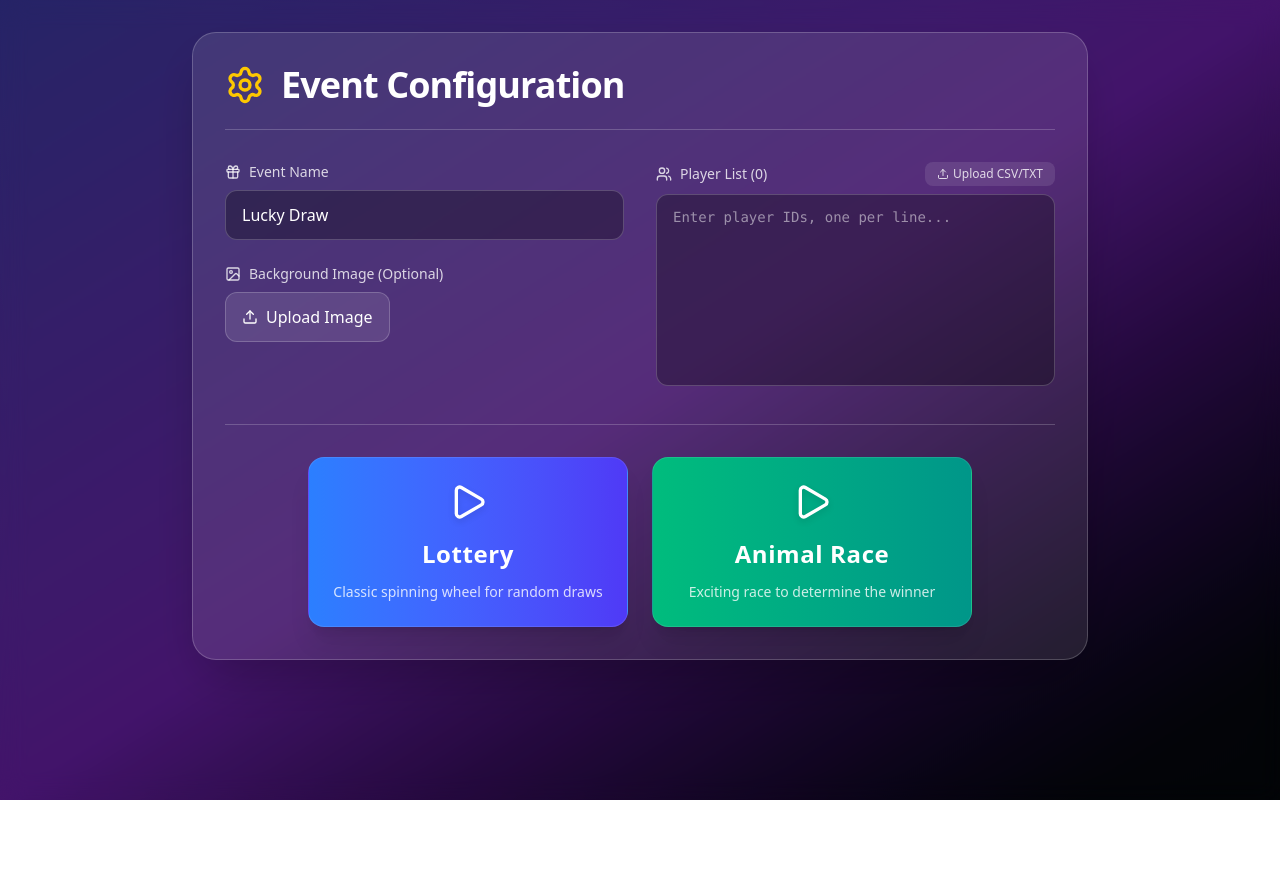
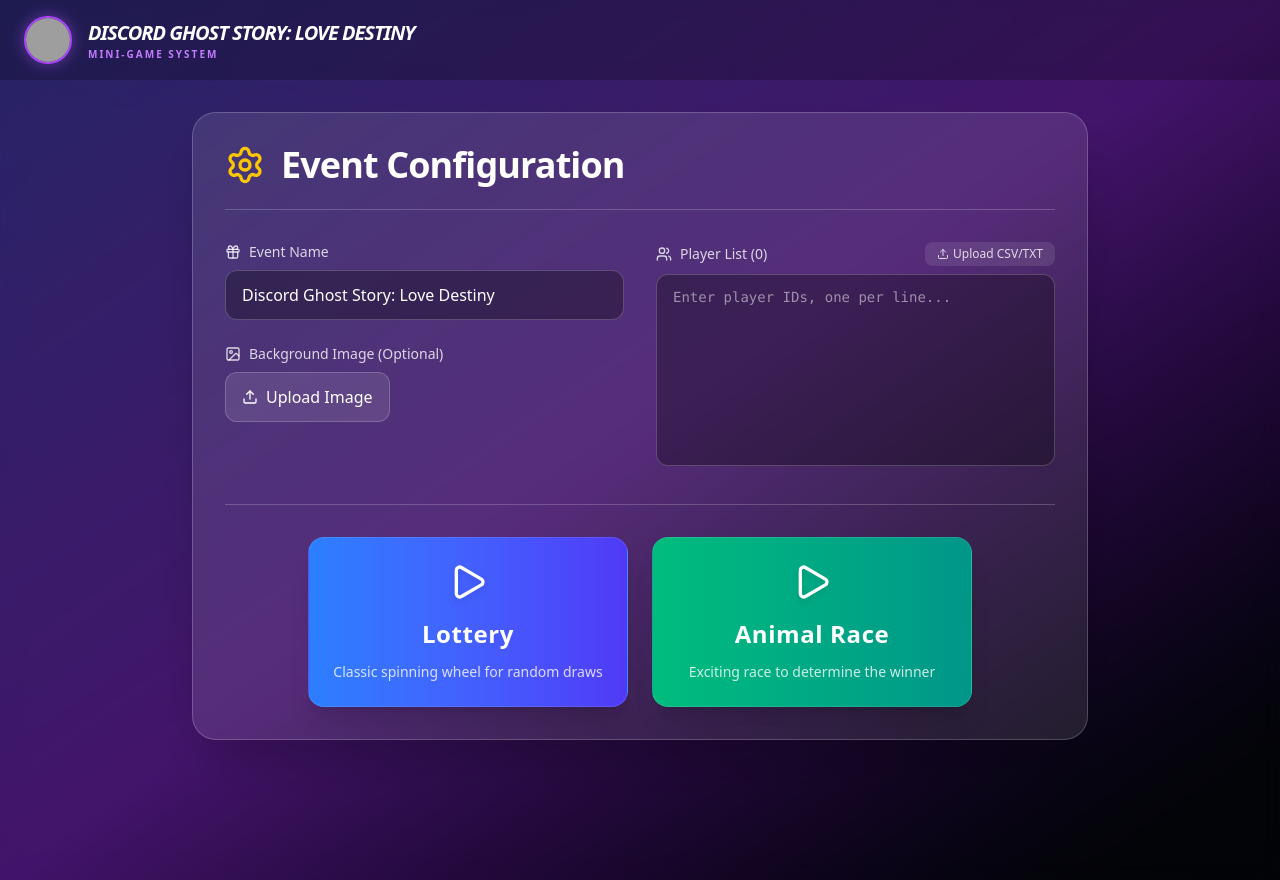
Before and after one commit to Fee191/MiniGAME_DISCORD, a React (Vite) app: page / in a window 1280 px wide. Before the commit the page ends 800 px from the top, so only its background shows below. Built offline with nearby package versions, Linux system fonts and the light colour scheme; grey boxes are pictures that could not be loaded.

Commit message:
feat: Update app title, metadata, and header for event
Updates the application's title, metadata, and in-app header to reflect the new event name: "Discord Ghost Story: Love Destiny". Includes the event's logo in the header for branding.

```diff
--- a/index.html
+++ b/index.html
@@ -3,7 +3,8 @@
   <head>
     <meta charset="UTF-8" />
     <meta name="viewport" content="width=device-width, initial-scale=1.0" />
-    <title>My Google AI Studio App</title>
+    <title>Mini-game | Discord Ghost Story: Love Destiny</title>
+    <link rel="icon" href="https://yt3.googleusercontent.com/pgeR6QcHsQuV9O6F0qDv_oOBkIWdBF7oJ3nIa1FLmcRzwmWJAXrbtxvyiIS1Kxmcq9zfXm5q=s900-c-k-c0x00ffffff-no-rj">
   </head>
   <body>
     <div id="root"></div>
--- a/metadata.json
+++ b/metadata.json
@@ -1,5 +1,5 @@
 {
-  "name": "MINI GAME DISCORD",
-  "description": "Nền tảng tổ chức mini game Lô Tô và Đua Thú cho sự kiện livestream trên Discord.",
+  "name": "Mini-game | Discord Ghost Story: Love Destiny",
+  "description": "Nền tảng tổ chức mini game cho sự kiện Discord Ghost Story: Love Destiny.",
   "requestFramePermissions": []
 }
--- a/src/App.tsx
+++ b/src/App.tsx
@@ -15,7 +15,7 @@ export default function App() {
   const [state, setState] = useState<AppState>({
     view: 'config',
     selectedGame: null,
-    eventName: 'Lucky Draw',
+    eventName: 'Discord Ghost Story: Love Destiny',
     bgImage: '',
     players: [],
     prizes: [],
@@ -39,12 +39,41 @@ export default function App() {
       )}
 
       {/* Main Content Area */}
-      <div className="relative z-10 w-full h-full">
-        {state.view === 'config' && <ConfigScreen state={state} setState={setState} />}
-        {state.view === 'prizeConfig' && <PrizeConfigScreen state={state} setState={setState} />}
-        {state.view === 'game1' && <Game1Screen state={state} setState={setState} />}
-        {state.view === 'game2' && <Game2Screen state={state} setState={setState} />}
-        {state.view === 'result' && <ResultScreen state={state} setState={setState} />}
+      <div className="relative z-10 w-full h-full flex flex-col">
+        {/* Persistent Header */}
+        <header className="w-full py-4 px-6 flex items-center justify-between bg-black/30 backdrop-blur-sm border-bottom border-white/10">
+          <div className="flex items-center gap-4">
+            <img
+              src="https://yt3.googleusercontent.com/pgeR6QcHsQuV9O6F0qDv_oOBkIWdBF7oJ3nIa1FLmcRzwmWJAXrbtxvyiIS1Kxmcq9zfXm5q=s900-c-k-c0x00ffffff-no-rj"
+              alt="Logo"
+              className="w-12 h-12 rounded-full border-2 border-purple-500 shadow-[0_0_15px_rgba(168,85,247,0.5)]"
+              referrerPolicy="no-referrer"
+            />
+            <div>
+              <h1 className="text-lg md:text-xl font-black tracking-tighter text-white uppercase italic">
+                {state.eventName}
+              </h1>
+              <p className="text-[10px] uppercase tracking-[0.2em] text-purple-400 font-bold">Mini-game System</p>
+            </div>
+          </div>
+
+          {state.view !== 'config' && (
+            <button
+              onClick={() => setState(s => ({ ...s, view: 'config' }))}
+              className="text-xs font-bold uppercase tracking-widest px-4 py-2 rounded-full border border-white/20 hover:bg-white/10 transition-colors"
+            >
+              Home
+            </button>
+          )}
+        </header>
+
+        <div className="flex-1 overflow-auto">
+          {state.view === 'config' && <ConfigScreen state={state} setState={setState} />}
+          {state.view === 'prizeConfig' && <PrizeConfigScreen state={state} setState={setState} />}
+          {state.view === 'game1' && <Game1Screen state={state} setState={setState} />}
+          {state.view === 'game2' && <Game2Screen state={state} setState={setState} />}
+          {state.view === 'result' && <ResultScreen state={state} setState={setState} />}
+        </div>
       </div>
     </div>
   );
```
